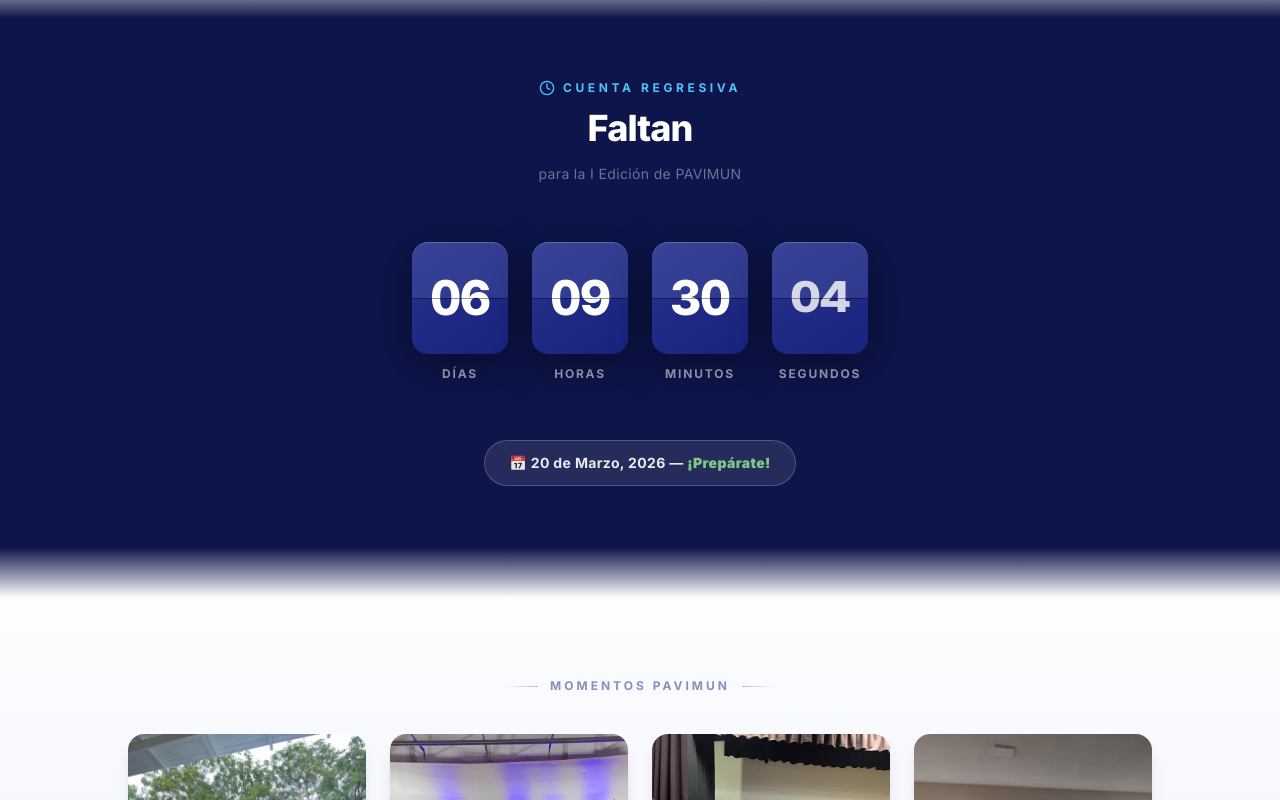
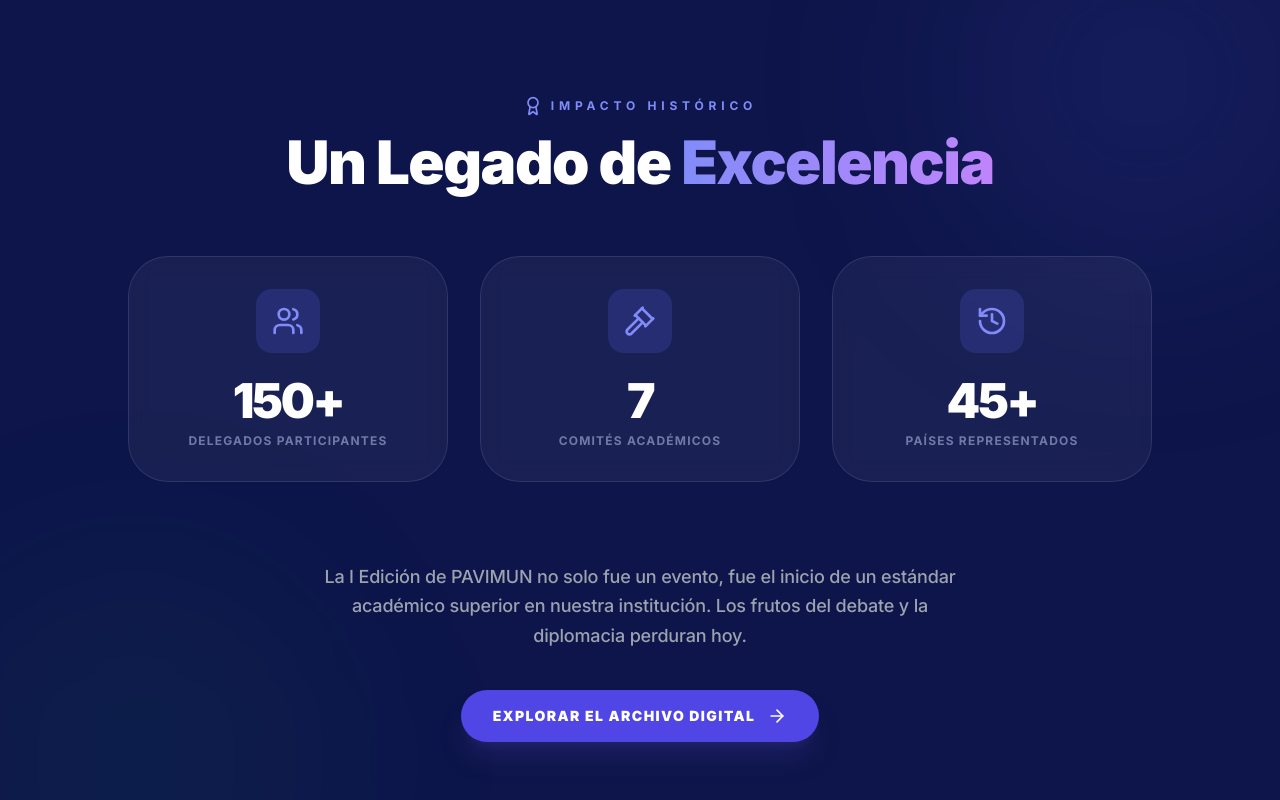
Before and after one commit to Juanctshub/pavimun, a React (Vite) app in the folder app/: page / in a window 1280 px wide. Shown: the part 840-1640 px from the top of the page. Built offline with nearby package versions, Linux system fonts and the light colour scheme.

Commit message:
Replace countdown with Legacy section in Home.tsx and clean up unused code

```diff
--- a/app/src/pages/Home.tsx
+++ b/app/src/pages/Home.tsx
@@ -1,6 +1,6 @@
 import { useState, useEffect, useRef, useCallback } from 'react';
 import { motion, AnimatePresence } from 'framer-motion';
-import { Calendar, ChevronDown, Clock, ArrowRight } from 'lucide-react';
+import { Calendar, ChevronDown, ArrowRight, Award, Users, Gavel, History } from 'lucide-react';
 import { Link } from 'react-router-dom';
 import { useScrollReveal } from '../hooks/useScrollReveal';
 
@@ -11,70 +11,6 @@ const Home = () => {
   const [activeDay, setActiveDay] = useState(1);
   const [calendarRevealed, setCalendarRevealed] = useState(false);
   const heroRef = useRef<HTMLDivElement>(null);
-
-  // Easter Egg States
-  const [isReversing, setIsReversing] = useState(false);
-  const [fakeYear, setFakeYear] = useState(2025);
-  const [easterEggMsg, setEasterEggMsg] = useState('');
-
-  // Countdown timer to March 20, 2026
-  const getTimeLeft = useCallback(() => {
-    const target = new Date('2026-03-20T08:00:00').getTime();
-    const now = new Date().getTime();
-    const diff = target - now;
-
-    if (diff <= 0) {
-      return { days: 0, hours: 0, minutes: 0, seconds: 0, hasStarted: true };
-    }
-
-    return {
-      days: Math.floor(diff / (1000 * 60 * 60 * 24)),
-      hours: Math.floor((diff / (1000 * 60 * 60)) % 24),
-      minutes: Math.floor((diff / (1000 * 60)) % 60),
-      seconds: Math.floor((diff / 1000) % 60),
-      hasStarted: false,
-    };
-  }, []);
-
-  const [timeLeft, setTimeLeft] = useState(getTimeLeft);
-
-  useEffect(() => {
-    // @ts-ignore
-    let timer: NodeJS.Timeout;
-
-    if (isReversing) {
-      // Easter egg crazy countdown
-      timer = setInterval(() => {
-        setTimeLeft({
-          days: Math.floor(Math.random() * 999),
-          hours: Math.floor(Math.random() * 24),
-          minutes: Math.floor(Math.random() * 60),
-          seconds: Math.floor(Math.random() * 60),
-          hasStarted: false,
-        });
-        setFakeYear(prev => {
-          if (prev <= 1986) return 1986;
-          return prev - Math.floor(Math.random() * 5);
-        });
-      }, 50);
-
-      // Stop after 3 seconds
-      setTimeout(() => {
-        setIsReversing(false);
-        setFakeYear(2025);
-        setEasterEggMsg('El tiempo es relativo. La diplomacia es absoluta.');
-
-        // Clear the message after a while
-        setTimeout(() => setEasterEggMsg(''), 4000);
-      }, 3000);
-
-    } else {
-      // Normal countdown
-      timer = setInterval(() => setTimeLeft(getTimeLeft()), 1000);
-    }
-
-    return () => clearInterval(timer);
-  }, [getTimeLeft, isReversing]);
 
   // Welcome splash sequence
   useEffect(() => {
@@ -273,103 +209,80 @@ const Home = () => {
         </div>
       </section>
 
-      {/* ====== COUNTDOWN SECTION ====== */}
-      <section className="relative py-20 md:py-28 overflow-hidden" style={{ background: 'linear-gradient(180deg, #ffffff 0%, #0d154a 8%, #0d154a 92%, #ffffff 100%)' }}>
+      {/* ====== LEGACY / IMPACT SECTION ====== */}
+      <section className="relative py-24 md:py-32 overflow-hidden bg-[#0d154a]">
+        {/* Background Decorations */}
+        <div className="absolute top-0 left-0 w-full h-full overflow-hidden pointer-events-none">
+          <div className="absolute top-[-10%] right-[-5%] w-[400px] h-[400px] bg-indigo-500/10 rounded-full blur-[100px]" />
+          <div className="absolute bottom-[-10%] left-[-5%] w-[400px] h-[400px] bg-green-500/5 rounded-full blur-[100px]" />
+        </div>
 
         <div className="pavi-container relative z-10">
-          <div className="reveal flex flex-col items-center">
-            <div className="flex items-center gap-2 mb-3">
-              <Clock className="w-4 h-4 text-[#4fc3f7]" />
-              <span className="text-[#4fc3f7] text-xs font-bold tracking-[0.3em] uppercase">Cuenta Regresiva</span>
-            </div>
-            {!timeLeft.hasStarted && (
-              <>
-                <h2 className="text-3xl md:text-4xl font-extrabold text-white text-center mb-4 tracking-tight">
-                  {isReversing ? `Año ${fakeYear}` : 'Faltan'}
-                </h2>
-                <p className="text-white/40 text-sm mb-12 tracking-wide">
-                  {easterEggMsg || 'para la I Edición de PAVIMUN'}
-                </p>
-              </>
-            )}
+          <div className="flex flex-col items-center">
+            <motion.div
+              initial={{ opacity: 0, y: 20 }}
+              whileInView={{ opacity: 1, y: 0 }}
+              viewport={{ once: true }}
+              className="flex items-center gap-2 mb-4"
+            >
+              <Award className="w-5 h-5 text-indigo-400" />
+              <span className="text-indigo-400 text-xs font-bold tracking-[0.4em] uppercase">Impacto Histórico</span>
+            </motion.div>
 
-            <div className="relative w-full flex justify-center min-h-[160px]">
-              <AnimatePresence mode="popLayout">
-                {timeLeft.hasStarted ? (
-                  <motion.div
-                    key="started-msg"
-                    initial={{ opacity: 0, scale: 0.8, filter: 'blur(10px)' }}
-                    animate={{ opacity: 1, scale: 1, filter: 'blur(0px)' }}
-                    transition={{ duration: 0.8, ease: "easeOut", bounce: 0.5, type: "spring" }}
-                    className="absolute inset-0 flex flex-col items-center justify-center"
-                  >
-                    <h2 className="text-5xl md:text-7xl font-black text-transparent bg-clip-text bg-gradient-to-r from-[#4fc3f7] to-[#ffffff] uppercase tracking-tighter text-center drop-shadow-[0_0_30px_rgba(79,195,247,0.6)]">
-                      Ya empezó el modelo
-                    </h2>
-                  </motion.div>
-                ) : (
-                  <motion.div
-                    key="countdown-boxes"
-                    initial={{ opacity: 1, y: 0 }}
-                    exit={{ opacity: 0, y: 150, zIndex: -1, rotateX: -20 }}
-                    transition={{ duration: 0.7, ease: [0.36, 0, 0.66, -0.56] }}
-                    className={`flex items-center gap-3 md:gap-6 transition-all duration-1000 ${isReversing ? 'blur-[1px] scale-95 opacity-50' : ''}`}
-                    onDoubleClick={() => {
-                      if (!isReversing) setIsReversing(true);
-                    }}
-                  >
-                  {[
-                    { value: timeLeft.days, label: 'Días' },
-                    { value: timeLeft.hours, label: 'Horas' },
-                    { value: timeLeft.minutes, label: 'Minutos' },
-                    { value: timeLeft.seconds, label: 'Segundos' },
-                  ].map((unit) => (
-                    <div key={unit.label} className="flex flex-col items-center gap-3">
-                      <div
-                        className="relative w-16 h-20 md:w-24 md:h-28 rounded-xl overflow-hidden shadow-2xl"
-                        style={{
-                          background: 'linear-gradient(145deg, rgba(40,53,147,0.95) 0%, rgba(26,35,126,0.98) 100%)',
-                          boxShadow: '0 10px 40px rgba(0,0,0,0.4), inset 0 1px 0 rgba(255,255,255,0.2)',
-                        }}
-                      >
-                        {/* Top half highlight */}
-                        <div className="absolute top-0 left-0 right-0 h-1/2 bg-white/[0.08] rounded-t-xl" />
-                        {/* Center line */}
-                        <div className="absolute top-1/2 left-0 right-0 h-[1px] bg-black/40 z-10" />
-                        {/* Number */}
-                        <div className="relative z-5 w-full h-full flex items-center justify-center">
-                          <span
-                            key={unit.value}
-                            className="text-3xl md:text-5xl font-extrabold text-white tabular-nums tracking-tight"
-                            style={{ animation: 'flip-in 0.3s ease-out' }}
-                          >
-                            {String(unit.value).padStart(2, '0')}
-                          </span>
-                        </div>
-                      </div>
-                      <span className="text-white/60 text-[10px] md:text-xs font-bold tracking-[0.15em] uppercase">{unit.label}</span>
-                    </div>
-                  ))}
+            <motion.h2
+              initial={{ opacity: 0, y: 20 }}
+              whileInView={{ opacity: 1, y: 0 }}
+              viewport={{ once: true }}
+              transition={{ delay: 0.1 }}
+              className="text-4xl md:text-6xl font-black text-white text-center mb-16 tracking-tight"
+            >
+              Un Legado de <span className="text-transparent bg-clip-text bg-gradient-to-r from-indigo-400 to-purple-400">Excelencia</span>
+            </motion.h2>
+
+            <div className="grid grid-cols-1 md:grid-cols-3 gap-8 w-full max-w-5xl">
+              {[
+                { label: 'Delegados Participantes', value: '150+', icon: <Users className="w-8 h-8" /> },
+                { label: 'Comités Académicos', value: '7', icon: <Gavel className="w-8 h-8" /> },
+                { label: 'Países Representados', value: '45+', icon: <History className="w-8 h-8" /> },
+              ].map((stat, i) => (
+                <motion.div
+                  key={i}
+                  initial={{ opacity: 0, scale: 0.9 }}
+                  whileInView={{ opacity: 1, scale: 1 }}
+                  viewport={{ once: true }}
+                  transition={{ delay: 0.2 + i * 0.1 }}
+                  className="group p-8 rounded-[2.5rem] bg-white/5 border border-white/10 backdrop-blur-md text-center hover:bg-white/10 hover:border-indigo-500/30 transition-all duration-500"
+                >
+                  <div className="w-16 h-16 rounded-2xl bg-indigo-500/20 flex items-center justify-center text-indigo-400 mx-auto mb-6 group-hover:scale-110 transition-transform">
+                    {stat.icon}
+                  </div>
+                  <h3 className="text-5xl font-black text-white mb-2 tracking-tighter">{stat.value}</h3>
+                  <p className="text-indigo-200/50 text-xs font-bold uppercase tracking-widest">{stat.label}</p>
                 </motion.div>
-              )}
-              </AnimatePresence>
+              ))}
             </div>
 
-            {/* Date reminder */}
-            <div className="mt-12 px-6 py-3 bg-white/10 border border-white/20 rounded-full backdrop-blur-sm">
-              <p className="text-white/90 text-sm font-bold tracking-wide">
-                📅 20 de Marzo, 2026 — <span className="text-[#81c784] font-black">¡Prepárate!</span>
+            <motion.div
+              initial={{ opacity: 0 }}
+              whileInView={{ opacity: 1 }}
+              viewport={{ once: true }}
+              transition={{ delay: 0.6 }}
+              className="mt-20 text-center"
+            >
+              <p className="text-gray-400 max-w-2xl mx-auto text-lg font-medium leading-relaxed mb-10">
+                La I Edición de PAVIMUN no solo fue un evento, fue el inicio de un estándar académico
+                superior en nuestra institución. Los frutos del debate y la diplomacia perduran hoy.
               </p>
-            </div>
+              <Link
+                to="/i-edicion"
+                className="inline-flex items-center gap-3 px-8 py-4 bg-indigo-600 hover:bg-indigo-500 text-white rounded-full font-black text-sm uppercase tracking-widest transition-all shadow-xl shadow-indigo-900/40"
+              >
+                Explorar el Archivo Digital
+                <ArrowRight className="w-5 h-5" />
+              </Link>
+            </motion.div>
           </div>
         </div>
-
-        <style>{`
-          @keyframes flip-in {
-            0% { transform: scaleY(0.7) translateY(-4px); opacity: 0.5; }
-            100% { transform: scaleY(1) translateY(0); opacity: 1; }
-          }
-        `}</style>
       </section>
 
       {/* ====== PHOTO GALLERY STRIP ====== */}
```
